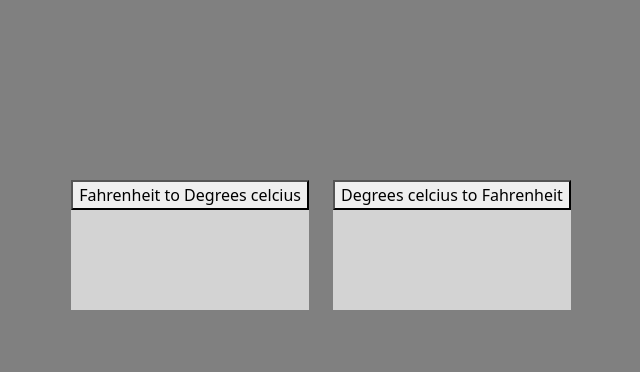
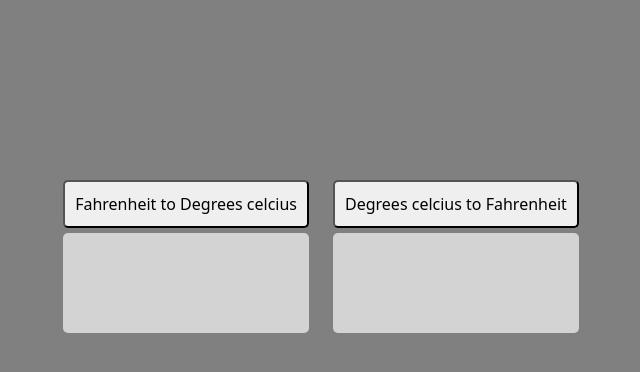
Before and after one commit to Jamy-lee/temperature-converter, a plain HTML site: page index.html in a window 1280 px wide. Shown: the part 118-490 px from the top of the page, without its empty margins (319-959 px from the left). Drawn offline with nearby package versions, Linux system fonts and the light colour scheme.

Commit message:
Add files via upload

```diff
--- a/temp.css
+++ b/temp.css
@@ -18,12 +18,21 @@ body {
   height: 100px;
   background-color: lightgray;
   border: 1px;
-  border-color: white;
+  border-radius: 5px;
 }
 
 #fahr {
   height: 100px;
   background-color: lightgray;
-  border: 1px;
-  border-color: white;
+  border-radius: 5px;
 }
+#F2C {
+  border-radius: 5px;
+  padding: 10px;
+  margin-bottom: 5px;
+}
+#C2F {
+  border-radius: 5px;
+  padding: 10px;
+  margin-bottom: 5px;
+}
```
